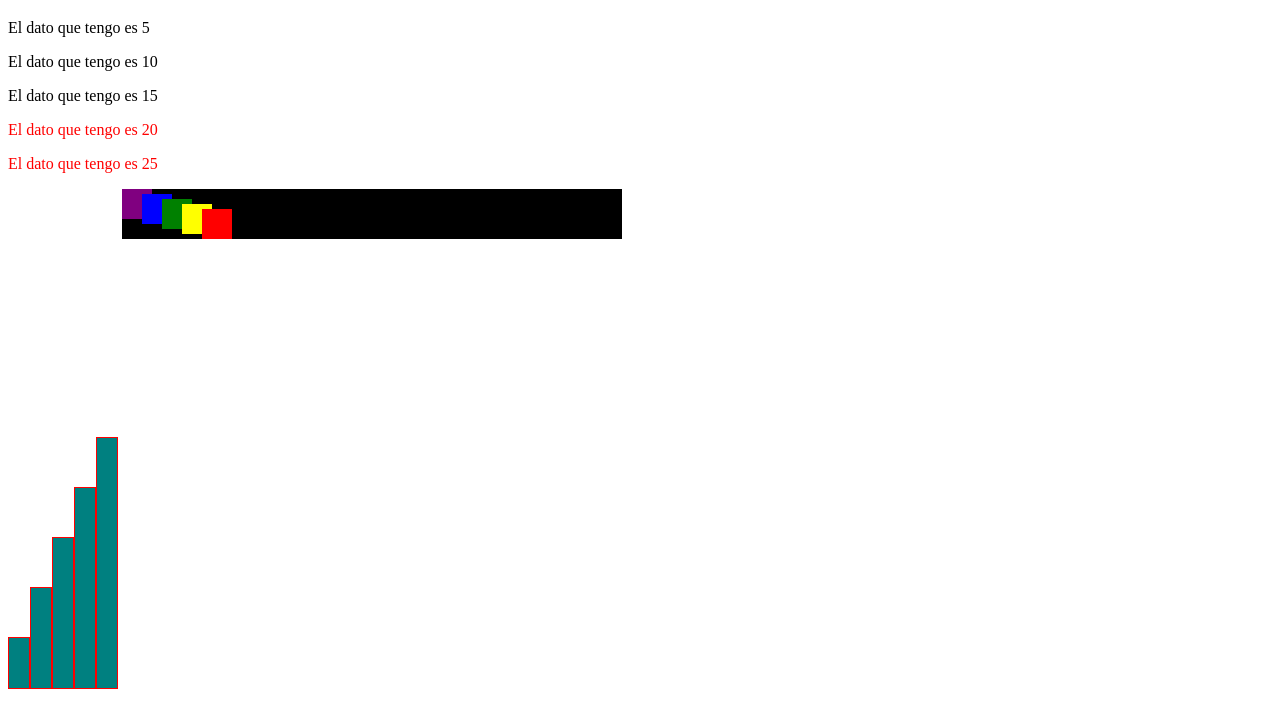
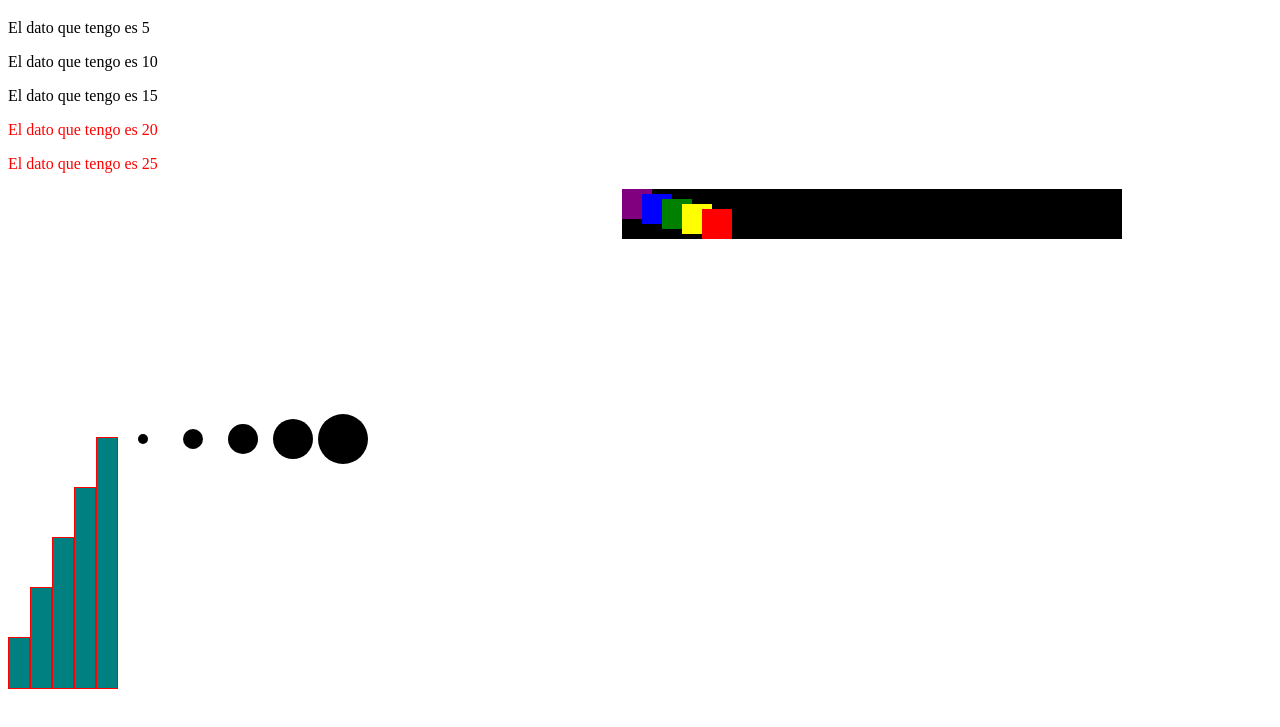
Before and after one commit to Robinsxsoad/robinsxsoad_2.github.io, a plain HTML site: page index.html in a window 1280 px wide. Shown: the part 61-788 px from the top of the page. Drawn offline with Linux system fonts and the light colour scheme.

Commit message:
Agregados círculos

```diff
--- a/index.html
+++ b/index.html
@@ -60,8 +60,22 @@
           return barHeight + "px";
         });
 
+        var svg = d3.select("body").append("svg");
+        svg.attr("width", 500)
+        .attr("height", 500);
+
+        var circles = svg.selectAll("circle")
+        .data(dataset)
+        .enter()
+        .append("circle");
+
+        circles.attr("cx", function(d, i){return (i * 50) + 25;})
+        .attr("cy", 250)
+        .attr("r", function(d){return d;});
+
       </script>
 
+      <!-- Prueba para agregar svg en html -->
       <svg width="500" height="500">
         <rect x="0" y="0" width="500" height="50"/>
         <rect x="0" y="0" width="30" height="30" fill="purple"/>
```
